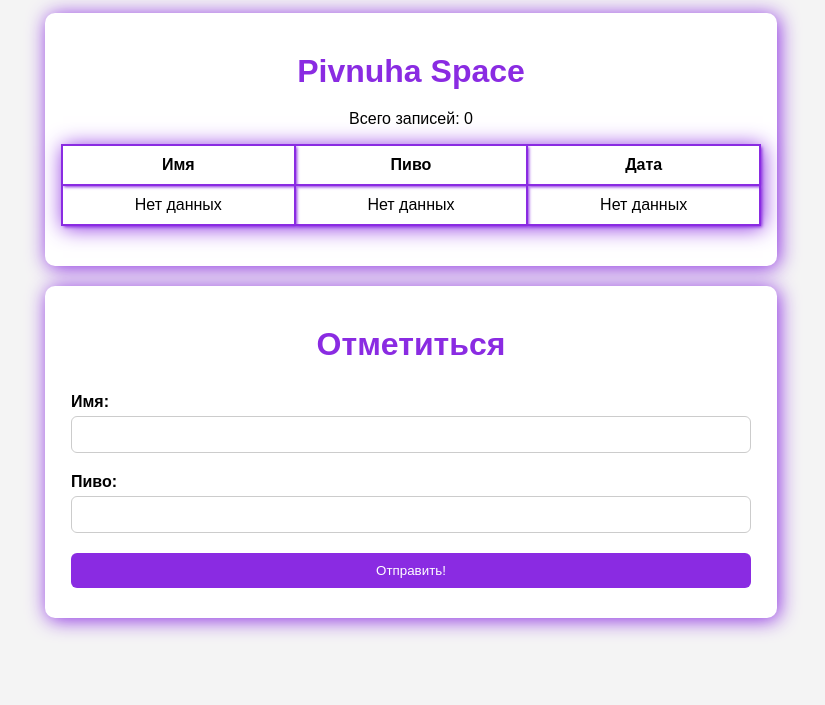
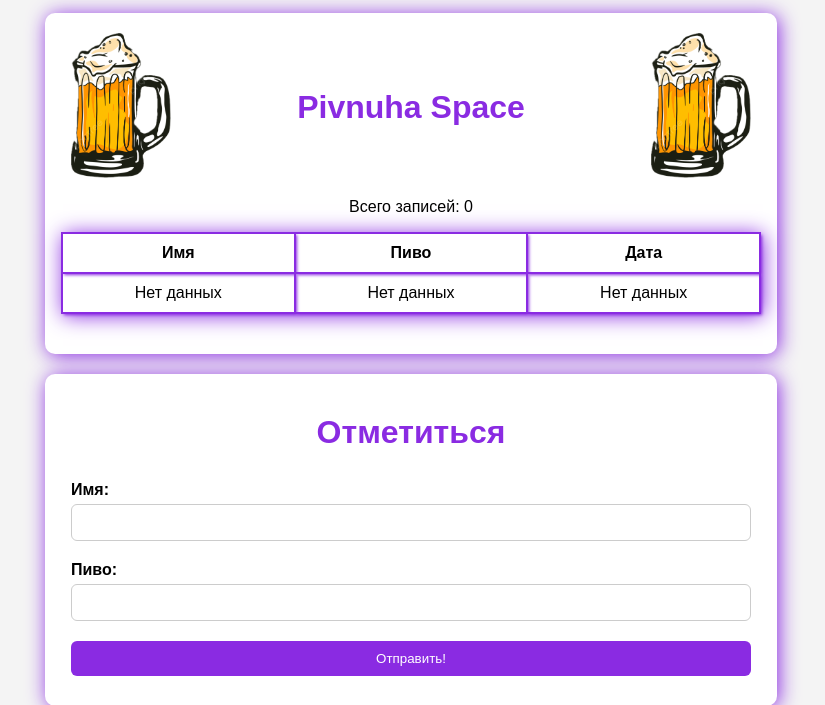
Before and after one commit to pudge063/pivnuha_space, a PHP site: page / in a window 1280 px wide. Shown: the top 705 px of the page, without its empty margins (229-1054 px from the left). Run offline with PHP 8.4, Linux system fonts and the light colour scheme; data that the repository does not hold is empty.

Commit message:
add img beer

```diff
--- a/src/assets/app.css
+++ b/src/assets/app.css
@@ -4,6 +4,20 @@ body {
     padding: 1%;
     background-color: #f4f4f4;
     font: bolder;
+}
+
+header {
+    display: flex;
+    justify-content:space-between;
+    align-items: center;
+}
+
+.header-item {
+    margin-left: 10px;
+    margin-right: 10px;
+    img {
+        max-width: 100px;
+    }
 }
 
 /* Заголовок */
--- a/src/index.php
+++ b/src/index.php
@@ -10,9 +10,19 @@
 
 <body>
     <div class="container">
+        <header>
+            <div class="header-item">
+                <img src="/assets/static/beer.png" alt="beer">
+            </div>
+            <div class="header-item">
+                <h1>Pivnuha Space</h1>
+            </div>
+            <div class="header-item">
+                <img src="/assets/static/beer.png" alt="beer">
+            </div>
+        </header>
 
 
-        <h1>Pivnuha Space</h1>
         <?php
 
         $conn = new mysqli("pivnuha.space", "admin", "123", "db_test");
```
Also changed, not shown: src/assets/static/beer.png (added).
